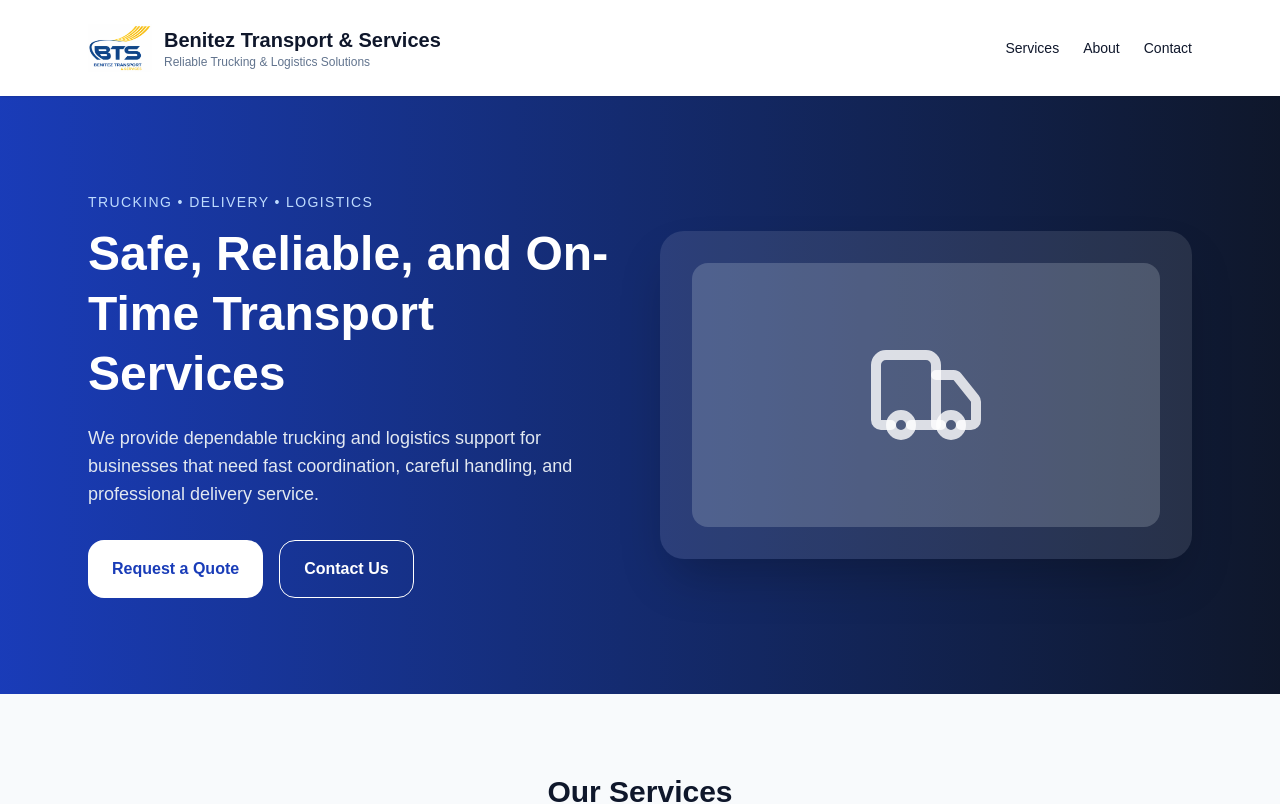
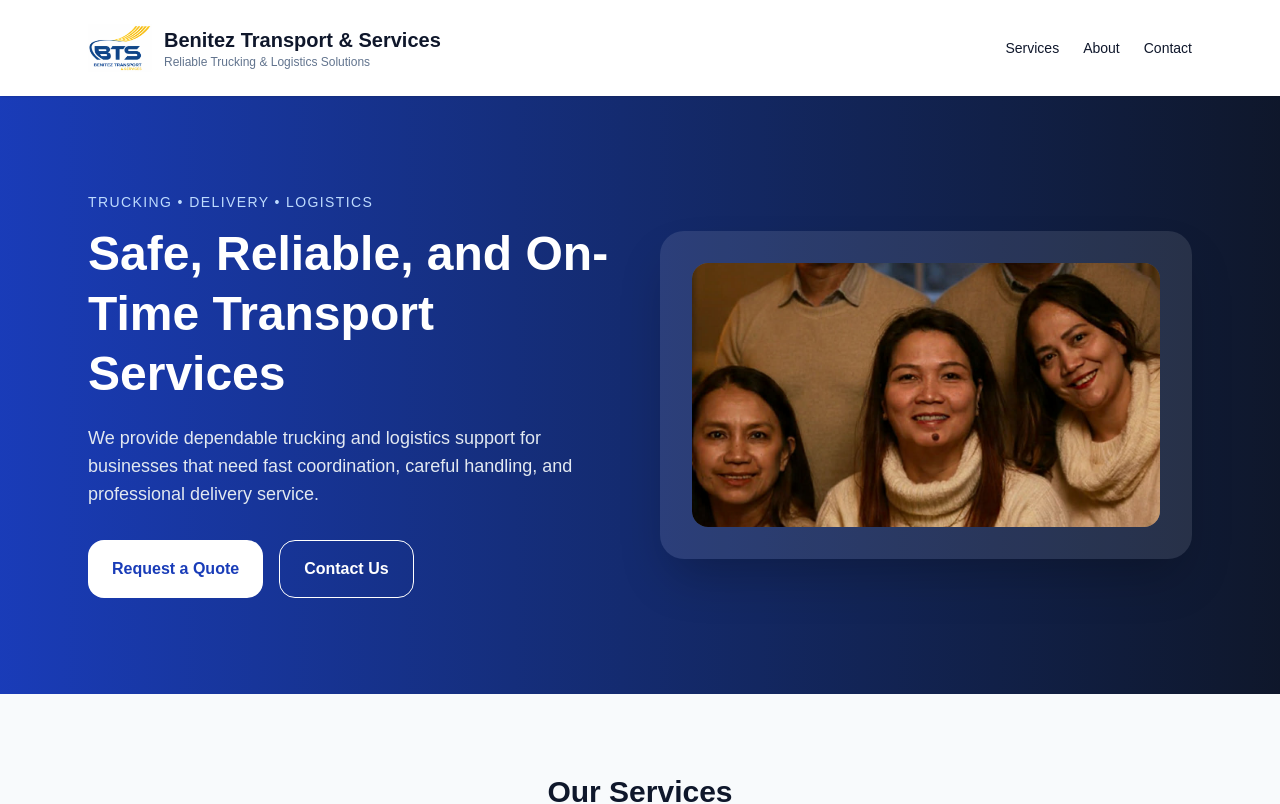
Before and after one commit to gbbenitez19/benitez--trucking-website, a Next.js app: page / in a window 1280 px wide. Shown: the top 804 px of the page. Built offline with nearby package versions, Linux system fonts and the light colour scheme.

Commit message:
add truck image

```diff
--- a/app/page.tsx
+++ b/app/page.tsx
@@ -69,7 +69,11 @@ export default function TruckingBusinessWebsite() {
 
           <div className="bg-white/10 rounded-3xl p-8 shadow-2xl">
             <div className="aspect-video bg-slate-200/20 rounded-2xl flex items-center justify-center">
-              <Truck size={120} className="text-white/80" />
+              <img
+               src="/1000031214.jpg"
+               alt="BTS Truck"
+               className="rounded-2xl w-full h-full object-cover"
+/>
             </div>
           </div>
         </div>
```
Also changed, not shown: app/1000031214.jpg (added), public/1000031214.jpg (added).
